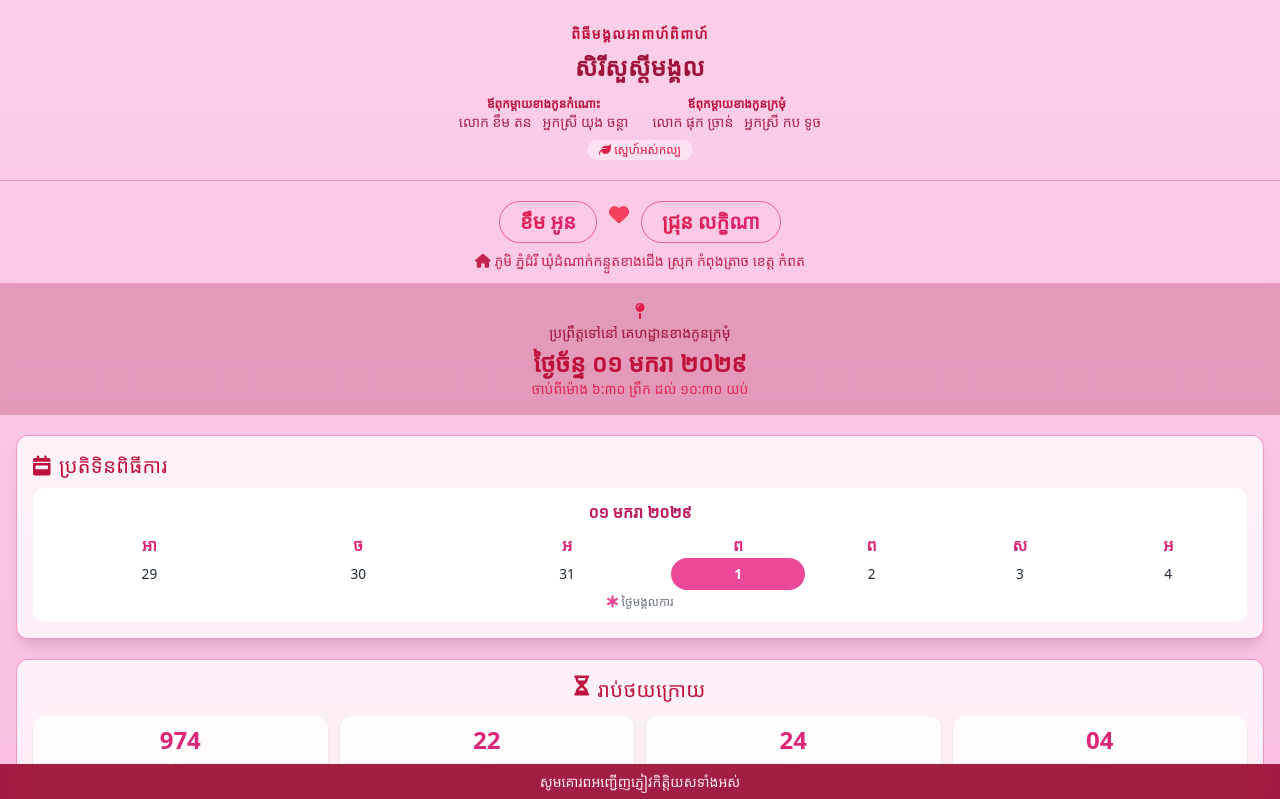
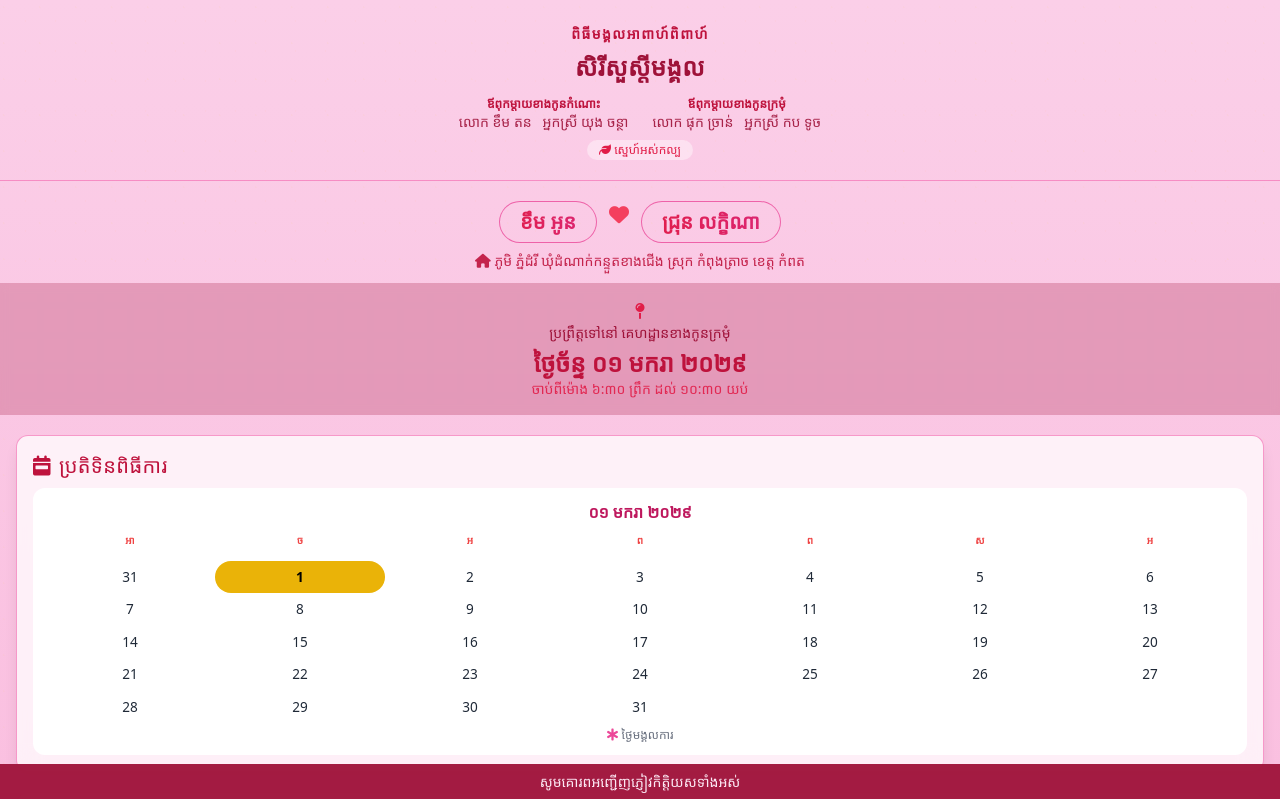
Before and after one commit to khemounlove/Taibka, a plain HTML site: page index.html in a window 1280 px wide. Both pictures are taken after a click on the button "បើកការអញ្ជើញ". Shown: the top 799 px of the page. Drawn offline with nearby package versions, Linux system fonts and the light colour scheme; a web font is replaced by a local one.

Commit message:
Update calendar table styles and structure

```diff
--- a/index.html
+++ b/index.html
@@ -262,9 +262,16 @@
         <h3 class="text-rose-700 text-xl flex items-center gap-2 mb-2"><i class="fas fa-calendar-week"></i> ប្រតិទិនពិធីការ</h3>
         <div class="bg-white text-gray-800 rounded-xl p-3 text-center">
           <p class="font-bold text-pink-700 text-base">០១ មករា ២០២៩</p>
-          <table class="w-full mt-2 text-center calendar-grid">
-            <thead><tr class="text-pink-600 font-semibold"><th>អា</th><th>ច</th><th>អ</th><th>ព</th><th>ព</th><th>ស</th><th>អ</th></tr></thead>
-            <tbody><tr><td class="p-1.5">29</td><td>30</td><td>31</td><td class="bg-pink-500 text-white font-bold rounded-full">1</td><td>2</td><td>3</td><td>4</td></tr></tbody>
+         <table class="w-full mt-2 text-center text-[11px] calendar-grid">
+            <thead><tr class="text-red-500 font-semibold text-[10px]"><th>អា</th><th>ច</th><th>អ</th><th>ព</th><th>ព</th><th>ស</th><th>អ</th></tr></thead>
+            <tbody>
+              <tr><td class="p-1"></td><td class="p-1"></td><td class="p-1"></td><td class="p-1"></td><td class="p-1"></td><td class="p-1"></td><td class="p-1"></td></tr>
+              <tr><td class="p-1">31</td><td class="bg-yellow-500 text-black font-bold rounded-full p-1">1</td><td class="p-1">2</td><td class="p-1">3</td><td class="p-1">4</td><td class="p-1">5</td><td class="p-1">6</td></tr>
+              <tr><td class="p-1">7</td><td class="p-1">8</td><td class="p-1">9</td><td class="p-1">10</td><td class="p-1">11</td><td class="p-1">12</td><td class="p-1">13</td></tr>
+              <tr><td class="p-1">14</td><td class="p-1">15</td><td class="p-1">16</td><td class="p-1">17</td><td class="p-1">18</td><td class="p-1">19</td><td class="p-1">20</td></tr>
+              <tr><td class="p-1">21</td><td class="p-1">22</td><td class="p-1">23</td><td class="p-1">24</td><td class="p-1">25</td><td class="p-1">26</td><td class="p-1">27</td></tr>
+              <tr><td class="p-1">28</td><td class="p-1">29</td><td class="p-1">30</td><td class="p-1">31</td>
+            </tbody>
           </table>
           <p class="text-xs text-gray-500 mt-1"><i class="fas fa-star-of-life text-pink-500"></i> ថ្ងៃមង្គលការ</p>
         </div>
```
